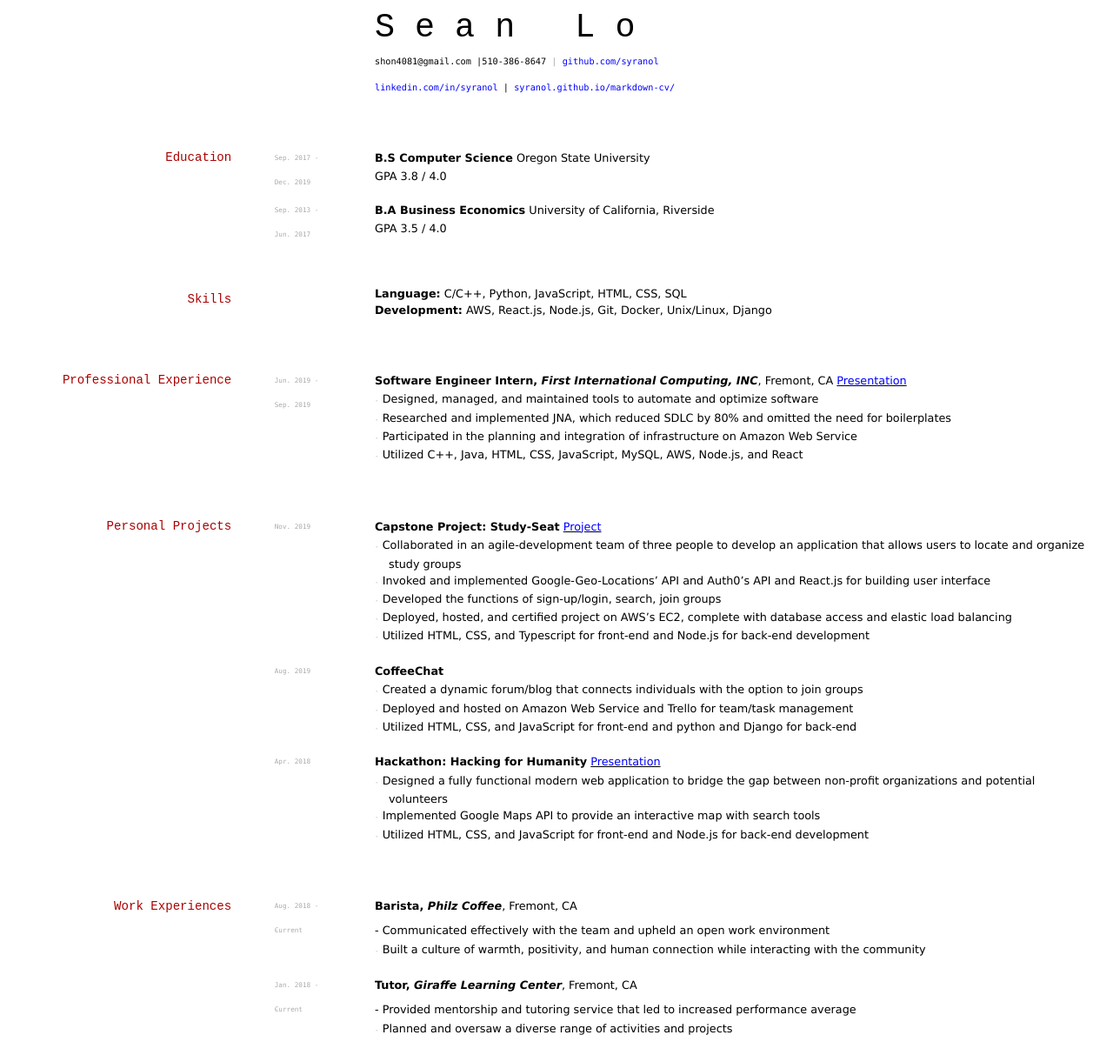
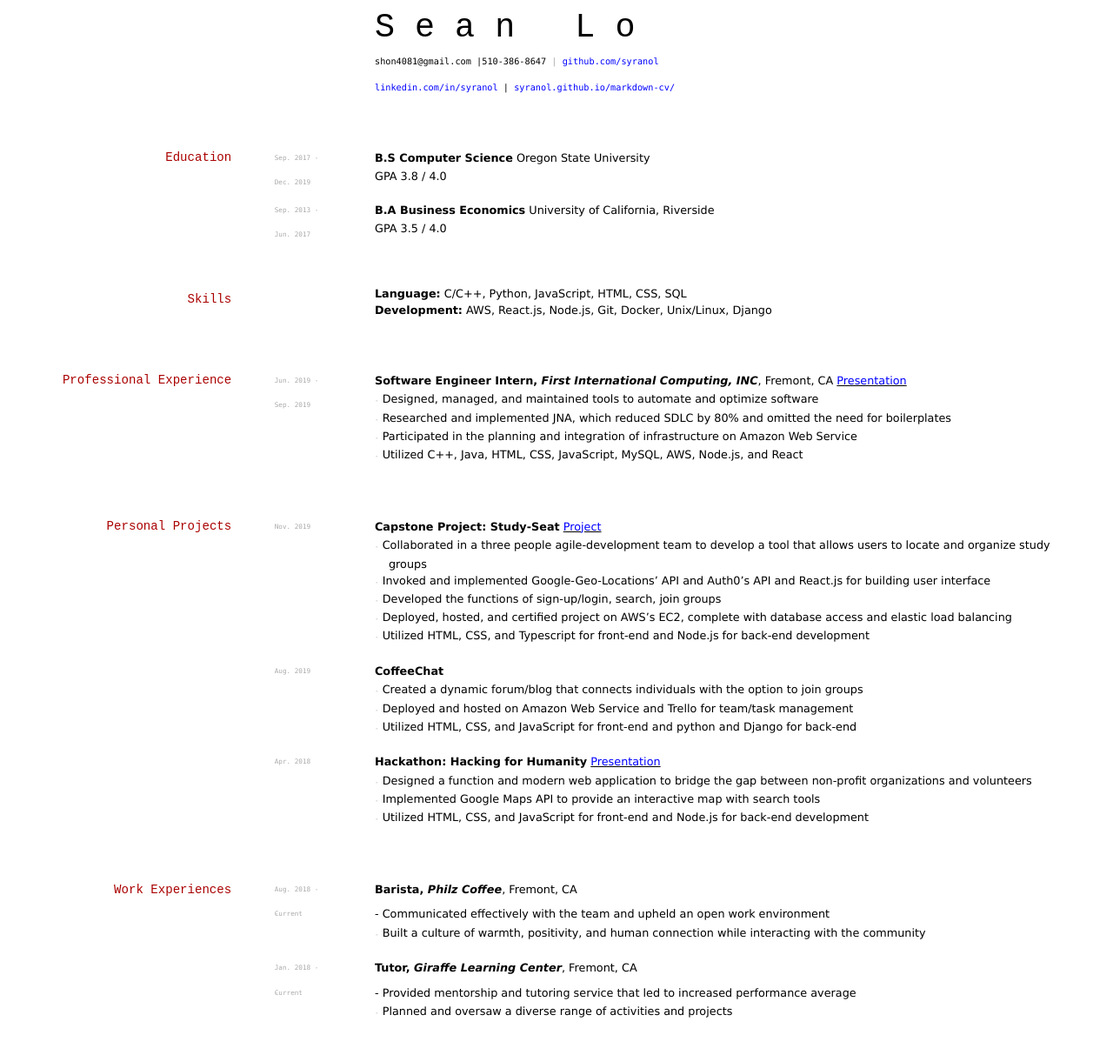
Before and after one commit to elipapa/markdown-cv, a Jekyll site: the page built from index.md, in a window 1280 px wide. Shown: the whole page at 87% size. Built offline with Jekyll 4.4.1, drawn with Linux system fonts in a browser that asks for light colours.

Commit message:
Update index.md

```diff
--- a/index.md
+++ b/index.md
@@ -50,7 +50,7 @@ and omitted the need for boilerplates
 `Nov. 2019`
 __Capstone Project: Study-Seat__  <a href="https://github.com/syranol/Study-Seat"> <font color="blue"> Project </font> </a>
 
-- `-` Collaborated in an agile-development team of three people to develop an application that allows users to locate and organize study groups
+- `-` Collaborated in a three people agile-development team to develop a tool that allows users to locate and organize study groups
 - `-` Invoked and implemented Google-Geo-Locations' API and Auth0's API and React.js for building user interface
 - `-` Developed the functions of sign-up/login, search, join groups
 - `-` Deployed, hosted, and certified project on AWS's EC2, complete with database access and elastic load balancing
@@ -66,7 +66,7 @@ __CoffeeChat__
 `Apr. 2018`
 __Hackathon: Hacking for Humanity__  <a href="https://xd.adobe.com/view/48a66b77-5435-4eb8-4328-1f67f7a879dc-3e97/"> <font color="blue"> Presentation </font> </a>
 
-- `-` Designed a fully functional modern web application to bridge the gap between non-profit organizations and potential volunteers
+- `-` Designed a function and modern web application to bridge the gap between non-profit organizations and volunteers
 - `-` Implemented Google Maps API to provide an interactive map with search tools
 - `-` Utilized HTML, CSS, and JavaScript for front-end and Node.js for back-end development
 
```
